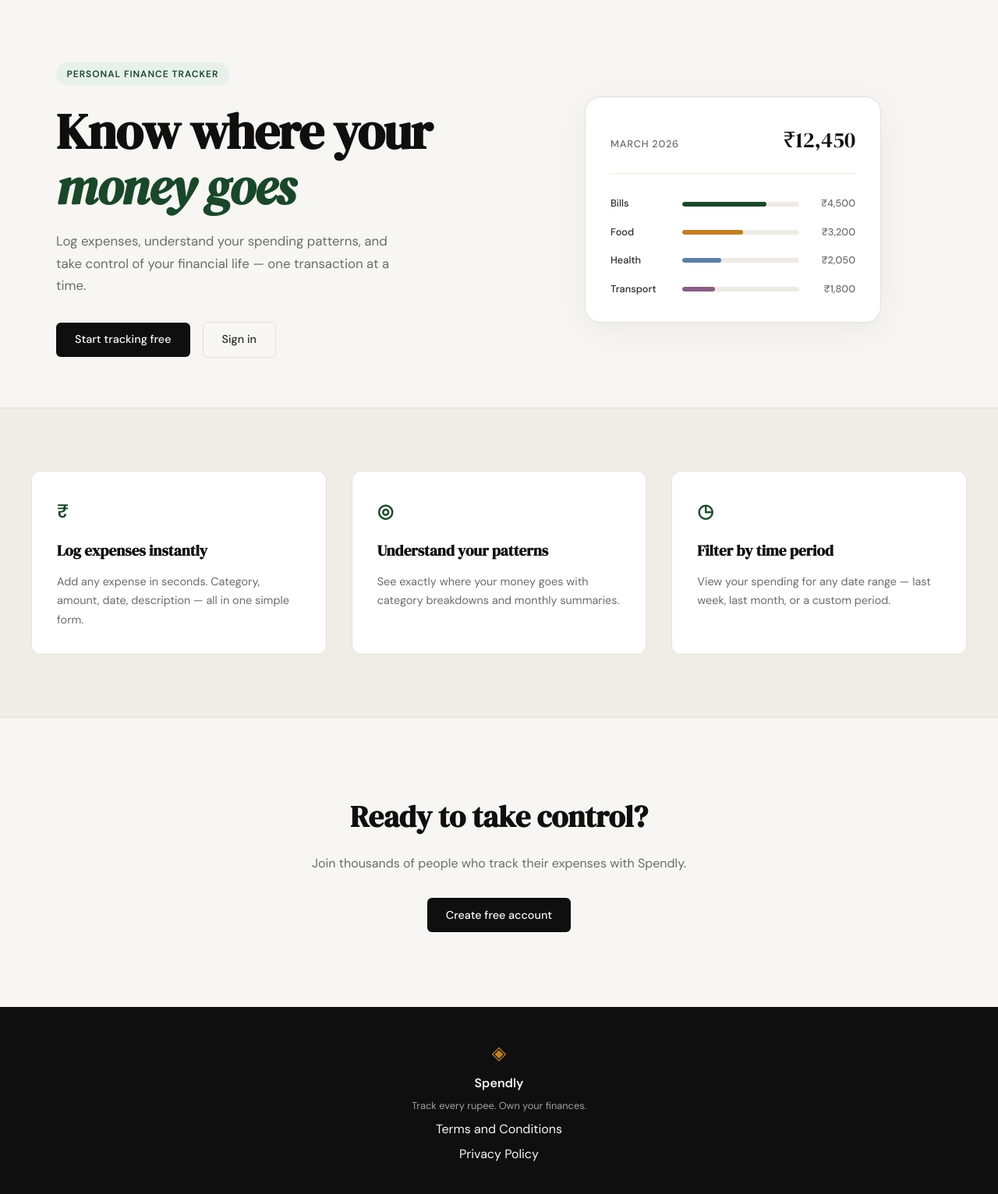
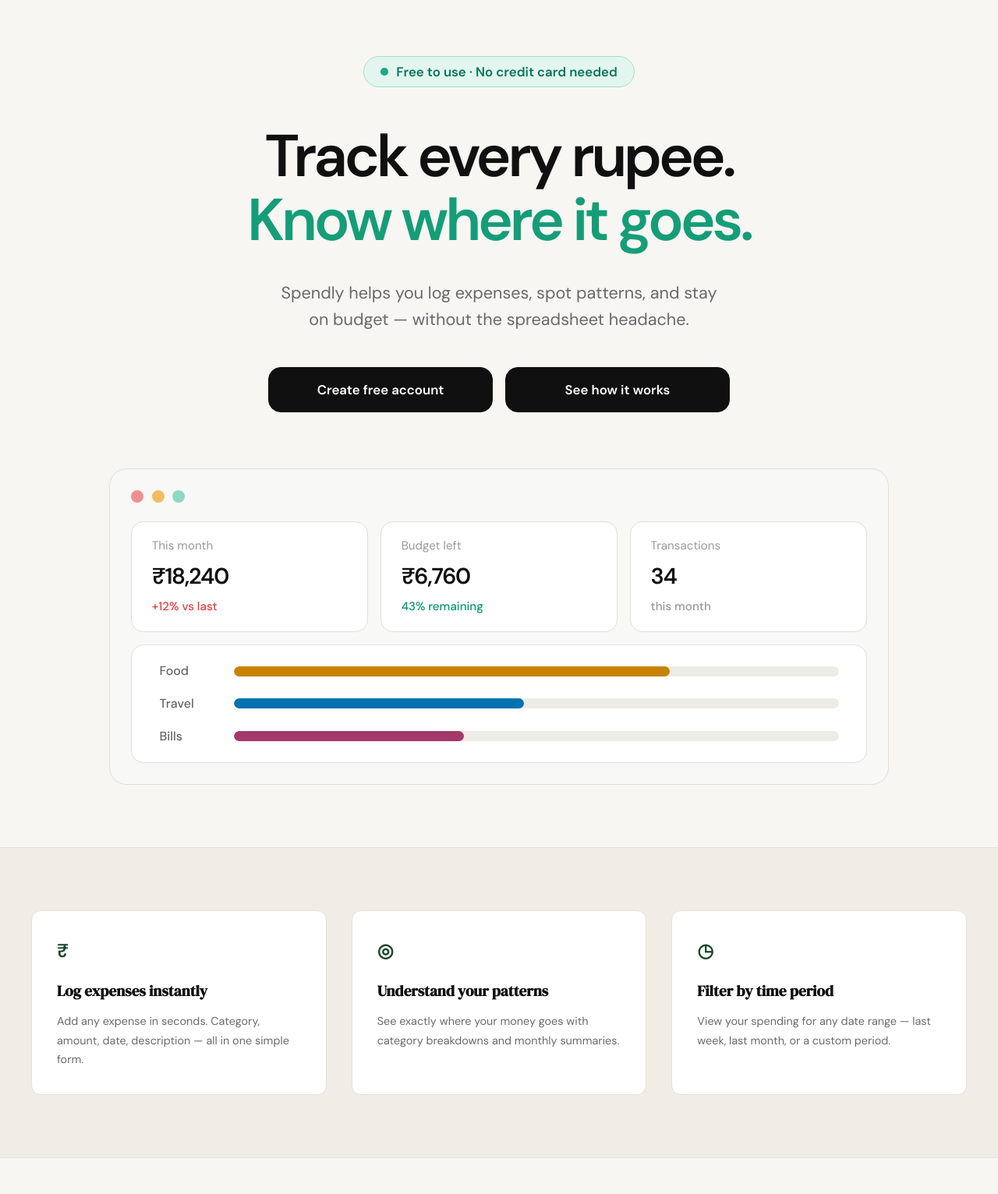
Before and after one commit to krishnaashish75/spendly, a Flask app: page / in a window 1280 px wide. Shown: the part 61-1593 px from the top of the page at 78% size. Run offline with Flask 3, Linux system fonts and the light colour scheme.

Commit message:
landing: redesign hero section to match mockup

```diff
--- /dev/null
+++ b/static/css/landing.css
@@ -0,0 +1,304 @@
+/* ------------------------------------------------------------------ */
+/* Landing hero                                                        */
+/* ------------------------------------------------------------------ */
+
+.hero {
+    --hero-green: #159d78;
+    --hero-green-soft: #e2f6ef;
+    --hero-ink: #101010;
+    --hero-muted: #696969;
+    --hero-frame: #f8f8f6;
+    --hero-border: #e1dfda;
+    --hero-track: #eeece7;
+
+    display: flex;
+    flex-direction: column;
+    align-items: center;
+    gap: 4.5rem;
+    max-width: none;
+    margin: 0;
+    padding: 4.5rem 2rem 5rem;
+    text-align: center;
+}
+
+.hero .hero-inner {
+    display: flex;
+    flex-direction: column;
+    align-items: center;
+    max-width: 900px;
+}
+
+.hero .hero-badge {
+    display: inline-flex;
+    align-items: center;
+    gap: 0.65rem;
+    background: var(--hero-green-soft);
+    border: 1px solid #9de2cb;
+    border-radius: 999px;
+    color: #087559;
+    font-size: 1.05rem;
+    font-weight: 600;
+    letter-spacing: 0;
+    margin: 0 0 3rem;
+    padding: 0.35rem 1.35rem;
+    text-transform: none;
+}
+
+.hero .hero-badge span {
+    width: 0.6rem;
+    height: 0.6rem;
+    background: #1aaa82;
+    border-radius: 50%;
+}
+
+.hero .hero-title {
+    color: var(--hero-ink);
+    font-family: var(--font-body);
+    font-size: clamp(3rem, 6vw, 4.75rem);
+    font-weight: 600;
+    letter-spacing: -0.055em;
+    line-height: 1.08;
+    margin: 0;
+}
+
+.hero .hero-title span { display: block; }
+
+.hero .hero-title span + span { color: var(--hero-green); }
+
+.hero .hero-subtitle {
+    color: var(--hero-muted);
+    font-size: clamp(1.1rem, 2vw, 1.35rem);
+    line-height: 1.55;
+    max-width: 760px;
+    margin: 2.25rem 0 0;
+}
+
+.hero .hero-actions {
+    display: flex;
+    flex-wrap: wrap;
+    justify-content: center;
+    gap: 1rem;
+    margin-top: 2.75rem;
+}
+
+.hero .btn-primary,
+.hero .btn-ghost {
+    background: var(--hero-ink);
+    border: 1px solid var(--hero-ink);
+    border-radius: 1rem;
+    color: #ffffff;
+    font-size: 1.05rem;
+    font-weight: 600;
+    line-height: 1.2;
+    min-width: 18rem;
+    padding: 1.1rem 1.75rem;
+    transition: background 0.2s, border-color 0.2s, transform 0.2s;
+}
+
+.hero .btn-primary:hover,
+.hero .btn-ghost:hover {
+    background: #262626;
+    border-color: #262626;
+    color: #ffffff;
+    transform: translateY(-2px);
+}
+
+.hero .btn-primary:focus-visible,
+.hero .btn-ghost:focus-visible {
+    outline: 3px solid var(--hero-green);
+    outline-offset: 3px;
+}
+
+.hero .hero-visual {
+    display: block;
+    width: min(100%, 1000px);
+}
+
+.hero .mock-card {
+    max-width: none;
+    width: 100%;
+    background: var(--hero-frame);
+    border: 1px solid var(--hero-border);
+    border-radius: 1.4rem;
+    box-shadow: none;
+    padding: 1.7rem;
+}
+
+.hero .mock-window-bar {
+    display: flex;
+    gap: 0.65rem;
+    margin-bottom: 1.5rem;
+}
+
+.hero .mock-window-bar span {
+    width: 1rem;
+    height: 1rem;
+    border-radius: 50%;
+}
+
+.hero .mock-window-bar span:nth-child(1) { background: #ef9090; }
+.hero .mock-window-bar span:nth-child(2) { background: #f2bc63; }
+.hero .mock-window-bar span:nth-child(3) { background: #8fd8c4; }
+
+.hero .mock-stats {
+    display: grid;
+    grid-template-columns: repeat(3, minmax(0, 1fr));
+    gap: 1rem;
+    margin-bottom: 1rem;
+}
+
+.hero .mock-stat {
+    background: #ffffff;
+    border: 1px solid var(--hero-border);
+    border-radius: 1rem;
+    margin: 0;
+    padding: 1.3rem 1.6rem;
+    text-align: left;
+}
+
+.hero .mock-stat dt,
+.hero .mock-change {
+    color: #999999;
+    font-size: 0.95rem;
+    line-height: 1.35;
+}
+
+.hero .mock-stat dd {
+    color: var(--hero-ink);
+    font-size: 1.8rem;
+    font-weight: 600;
+    letter-spacing: -0.045em;
+    line-height: 1.1;
+    margin: 0.8rem 0;
+}
+
+.hero .mock-change { font-weight: 500; }
+.hero .mock-change-negative { color: #e53e3e; }
+.hero .mock-change-positive { color: #09976d; }
+
+.hero .mock-bars {
+    display: flex;
+    flex-direction: column;
+    gap: 1rem;
+    background: #ffffff;
+    border: 1px solid var(--hero-border);
+    border-radius: 1rem;
+    padding: 1.3rem 2.2rem;
+}
+
+.hero .mock-bar-row {
+    display: grid;
+    grid-template-columns: 5rem minmax(0, 1fr);
+    align-items: center;
+    gap: 1rem;
+}
+
+.hero .mock-cat {
+    color: #656565;
+    font-size: 1rem;
+    font-weight: 500;
+    text-align: left;
+}
+
+.hero .mock-bar-track {
+    height: 0.8rem;
+    background: var(--hero-track);
+    border-radius: 999px;
+    overflow: hidden;
+}
+
+.hero .mock-bar {
+    display: block;
+    height: 100%;
+    border-radius: inherit;
+}
+
+.hero .mock-bar-food { background: #c78300; }
+.hero .mock-bar-travel { background: #0072b2; }
+.hero .mock-bar-bills { background: #a43868; }
+
+@media (max-width: 900px) {
+    .hero {
+        gap: 3.5rem;
+        padding: 3.75rem 1.5rem 4rem;
+    }
+
+    .hero .hero-visual { display: block; }
+}
+
+@media (max-width: 600px) {
+    .hero {
+        gap: 3rem;
+        padding: 3rem 1rem 3.5rem;
+    }
+
+    .hero .hero-badge {
+        font-size: 0.85rem;
+        margin-bottom: 2.25rem;
+        padding: 0.3rem 0.9rem;
+    }
+
+    .hero .hero-title {
+        font-size: clamp(2.35rem, 12vw, 3.5rem);
+        letter-spacing: -0.05em;
+    }
+
+    .hero .hero-subtitle { margin-top: 1.5rem; }
+    .hero .hero-desktop-break { display: none; }
+
+    .hero .hero-actions {
+        width: 100%;
+        margin-top: 2rem;
+    }
+
+    .hero .btn-primary,
+    .hero .btn-ghost {
+        min-width: 0;
+        width: min(100%, 19rem);
+    }
+
+    .hero .mock-card { padding: 1rem; }
+
+    .hero .mock-window-bar {
+        gap: 0.45rem;
+        margin-bottom: 1rem;
+    }
+
+    .hero .mock-window-bar span {
+        width: 0.75rem;
+        height: 0.75rem;
+    }
+
+    .hero .mock-stats { gap: 0.5rem; }
+
+    .hero .mock-stat {
+        border-radius: 0.75rem;
+        padding: 0.8rem;
+    }
+
+    .hero .mock-stat dt,
+    .hero .mock-change { font-size: 0.7rem; }
+
+    .hero .mock-stat dd {
+        font-size: clamp(1.05rem, 5vw, 1.35rem);
+        margin: 0.5rem 0;
+    }
+
+    .hero .mock-bars {
+        gap: 0.75rem;
+        padding: 1rem;
+    }
+
+    .hero .mock-bar-row {
+        grid-template-columns: 3.5rem minmax(0, 1fr);
+        gap: 0.5rem;
+    }
+
+    .hero .mock-cat { font-size: 0.8rem; }
+    .hero .mock-bar-track { height: 0.6rem; }
+}
+
+@media (prefers-reduced-motion: reduce) {
+    .hero .btn-primary,
+    .hero .btn-ghost { transition: none; }
+}
--- a/templates/landing.html
+++ b/templates/landing.html
@@ -2,63 +2,68 @@
 
 {% block title %}Spendly — Track Every Rupee{% endblock %}
 
+{% block head %}
+<link rel="stylesheet" href="{{ url_for('static', filename='css/landing.css') }}">
+{% endblock %}
+
 {% block content %}
 
-<section class="hero">
+<section class="hero" aria-labelledby="hero-title">
     <div class="hero-inner">
-        <div class="hero-badge">Personal Finance Tracker</div>
-        <h1 class="hero-title">
-            Know where your<br>
-            <em>money goes</em>
+        <p class="hero-badge"><span aria-hidden="true"></span>Free to use · No credit card needed</p>
+        <h1 class="hero-title" id="hero-title">
+            <span>Track every rupee.</span>
+            <span>Know where it goes.</span>
         </h1>
-        <p class="hero-subtitle">
-            Log expenses, understand your spending patterns,
-            and take control of your financial life —
-            one transaction at a time.
-        </p>
+        <p class="hero-subtitle">Spendly helps you log expenses, spot patterns, and stay<br class="hero-desktop-break"> on budget — without the spreadsheet headache.</p>
         <div class="hero-actions">
-            <a href="{{ url_for('register') }}" class="btn-primary">Start tracking free</a>
-            <a href="{{ url_for('login') }}" class="btn-ghost">Sign in</a>
+            <a href="{{ url_for('register') }}" class="btn-primary">Create free account</a>
+            <a href="{{ url_for('login') }}" class="btn-ghost">See how it works</a>
         </div>
     </div>
-    <div class="hero-visual">
+
+    <figure class="hero-visual" role="img" aria-label="Expense dashboard preview showing this month's spending, budget left, transaction count, and Food, Travel, and Bills categories.">
         <div class="mock-card">
-            <div class="mock-card-header">
-                <span class="mock-label">March 2026</span>
-                <span class="mock-total">₹12,450</span>
+            <div class="mock-window-bar" aria-hidden="true">
+                <span></span>
+                <span></span>
+                <span></span>
             </div>
+
+            <div class="mock-stats">
+                <dl class="mock-stat">
+                    <dt>This month</dt>
+                    <dd>₹18,240</dd>
+                    <div class="mock-change mock-change-negative">+12% vs last</div>
+                </dl>
+                <dl class="mock-stat">
+                    <dt>Budget left</dt>
+                    <dd>₹6,760</dd>
+                    <div class="mock-change mock-change-positive">43% remaining</div>
+                </dl>
+                <dl class="mock-stat">
+                    <dt>Transactions</dt>
+                    <dd>34</dd>
+                    <div class="mock-change">this month</div>
+                </dl>
+            </div>
+
             <div class="mock-bars">
                 <div class="mock-bar-row">
-                    <span class="mock-cat">Bills</span>
-                    <div class="mock-bar-track">
-                        <div class="mock-bar" style="width: 72%"></div>
-                    </div>
-                    <span class="mock-amt">₹4,500</span>
+                    <span class="mock-cat">Food</span>
+                    <div class="mock-bar-track"><span class="mock-bar mock-bar-food" style="width: 72%"></span></div>
                 </div>
                 <div class="mock-bar-row">
-                    <span class="mock-cat">Food</span>
-                    <div class="mock-bar-track">
-                        <div class="mock-bar mock-bar-2" style="width: 52%"></div>
-                    </div>
-                    <span class="mock-amt">₹3,200</span>
+                    <span class="mock-cat">Travel</span>
+                    <div class="mock-bar-track"><span class="mock-bar mock-bar-travel" style="width: 48%"></span></div>
                 </div>
                 <div class="mock-bar-row">
-                    <span class="mock-cat">Health</span>
-                    <div class="mock-bar-track">
-                        <div class="mock-bar mock-bar-3" style="width: 33%"></div>
-                    </div>
-                    <span class="mock-amt">₹2,050</span>
-                </div>
-                <div class="mock-bar-row">
-                    <span class="mock-cat">Transport</span>
-                    <div class="mock-bar-track">
-                        <div class="mock-bar mock-bar-4" style="width: 28%"></div>
-                    </div>
-                    <span class="mock-amt">₹1,800</span>
+                    <span class="mock-cat">Bills</span>
+                    <div class="mock-bar-track"><span class="mock-bar mock-bar-bills" style="width: 38%"></span></div>
                 </div>
             </div>
         </div>
-    </div>
+    </figure>
 </section>
 
 <section class="features">
```
